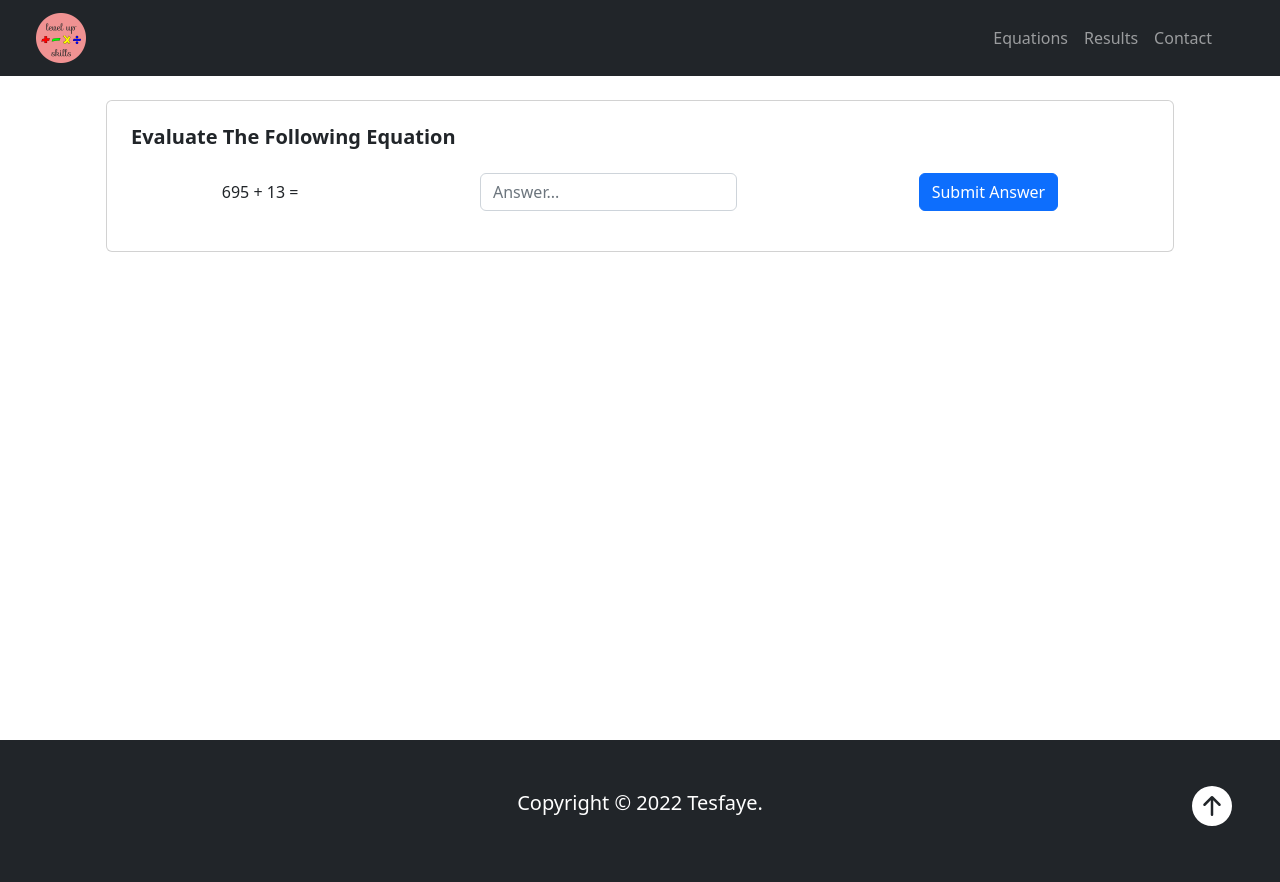
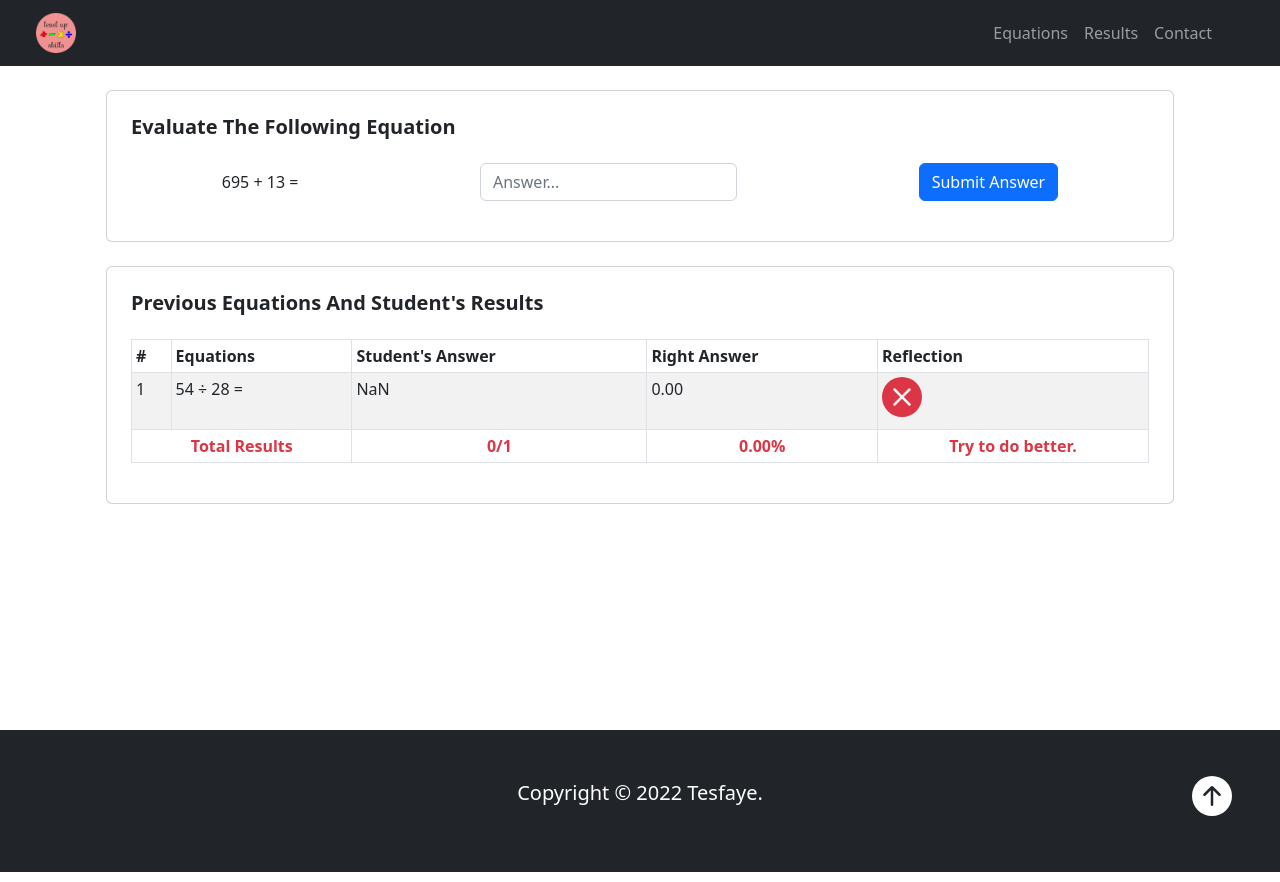
Before and after one commit to Tesfaye-Eshetie/level-up-math-s-skills, a React (Vite) app in the folder interview-task/: page / in a window 1280 px wide. Both pictures are taken after typing "Sample" into the empty fields and a click on the button "Submit Answer". Built offline with nearby package versions, Linux system fonts and the light colour scheme; no server answers.

Commit message:
README file added

```diff
--- a/interview-task/index.html
+++ b/interview-task/index.html
@@ -4,7 +4,7 @@
     <meta charset="UTF-8" />
     <link rel="icon" type="image/svg+xml" href="/logo.png" />
     <meta name="viewport" content="width=device-width, initial-scale=1.0" />
-    <title>Vite + React + TS</title>
+    <title>Site to Improve Second Graders' Math Skills</title>
   </head>
   <body>
     <div id="root"></div>
--- a/interview-task/src/App.tsx
+++ b/interview-task/src/App.tsx
@@ -1,4 +1,3 @@
-import { useState, useEffect } from "react";
 import Container from "react-bootstrap/Container";
 import AnswerForm from "./components/AnswerForm";
 import Header from "./components/Header";
--- a/interview-task/src/components/AnswerForm.tsx
+++ b/interview-task/src/components/AnswerForm.tsx
@@ -72,7 +72,7 @@ export default function AnswerForm() {
     if (!answer || parseInt(answer) === NaN) {
       setIsError(true);
       setAnswer("");
-    } else if (parseInt(answer) !== rightAnswer) {
+    } else if (parseInt(answer).toFixed(2) !== rightAnswer.toFixed(2)) {
       setIsCorrect("Not Correct");
       setIsError(false);
       addResults(key, {
--- a/interview-task/src/components/DisplayResults.tsx
+++ b/interview-task/src/components/DisplayResults.tsx
@@ -14,6 +14,9 @@ export default function DisplayResults({
 }: {
   results: resultProps[];
 }) {
+  let totalResults = 0;
+  let index = 0;
+
   return (
     <Table striped bordered hover className="table-sm">
       <thead>
@@ -26,21 +29,43 @@ export default function DisplayResults({
         </tr>
       </thead>
       <tbody>
-        {results.map((result: resultProps, index: number) => (
+        {results.map((result: resultProps) => (
           <tr key={result.id}>
-            <td>{index + 1}</td>
+            <td>{(index += 1)}</td>
             <td>{result.equation}</td>
             <td>{result.answer}</td>
-            <td>{result.rightAnswer}</td>
+            <td>{result.rightAnswer.toFixed(2)}</td>
             <td>
-              {result.answer === result.rightAnswer ? (
-                <BsCheckCircleFill className="h1 text-success" />
+              {result.answer?.toFixed(2) === result.rightAnswer.toFixed(2) ? (
+                <BsCheckCircleFill
+                  className="h1 text-success"
+                  key={totalResults++}
+                />
               ) : (
                 <BsXCircleFill className="h1 text-danger" />
               )}
             </td>
           </tr>
         ))}
+        {(totalResults / index) * 100 >= 50 ? (
+          <tr className="text-center text-success">
+            <th colSpan={2}>Total Results</th>
+            <th>
+              {totalResults}/{index}
+            </th>
+            <th>{((totalResults / index) * 100).toFixed(2) + "%"}</th>
+            <th>Great Job!</th>
+          </tr>
+        ) : (
+          <tr className="text-center text-danger">
+            <th colSpan={2}>Total Results</th>
+            <th>
+              {totalResults}/{index}
+            </th>
+            <th>{((totalResults / index) * 100).toFixed(2) + "%"}</th>
+            <th>Try to do better.</th>
+          </tr>
+        )}
       </tbody>
     </Table>
   );
--- a/interview-task/src/components/FetchResults.tsx
+++ b/interview-task/src/components/FetchResults.tsx
@@ -23,7 +23,7 @@ export default function FetchResults() {
 
   useEffect(() => {
     getResults();
-  }, [results.length]);
+  }, [results]);
 
   return isDataAvailable ? (
     <Card id="results" className="m-4">
--- a/interview-task/src/components/Header.tsx
+++ b/interview-task/src/components/Header.tsx
@@ -10,8 +10,8 @@ export default function Header() {
           <img
             alt="logo"
             src="/logo.png"
-            width="50"
-            height="50"
+            width="40"
+            height="40"
             className="d-inline-block align-top"
           />
         </Navbar.Brand>
```
Also changed, not shown: 2 other files (tests, documents, lock files or other folders).
